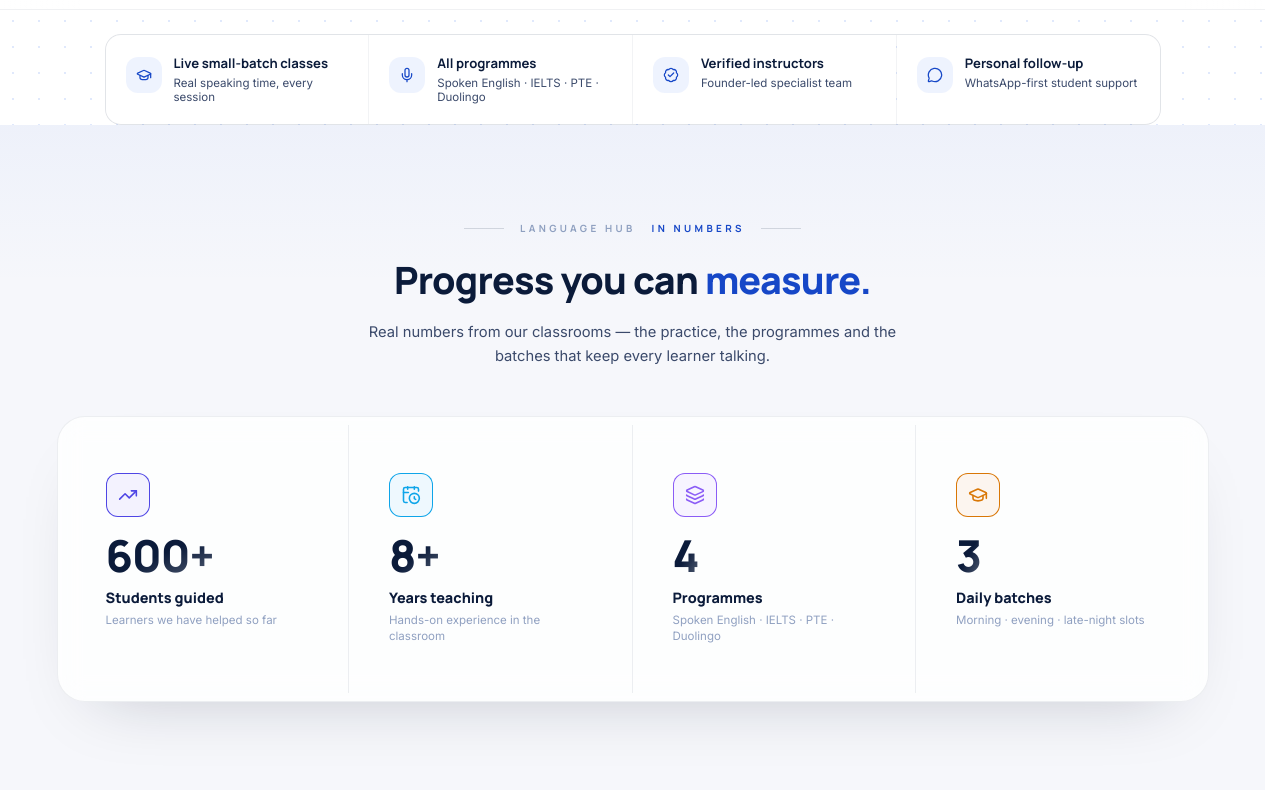
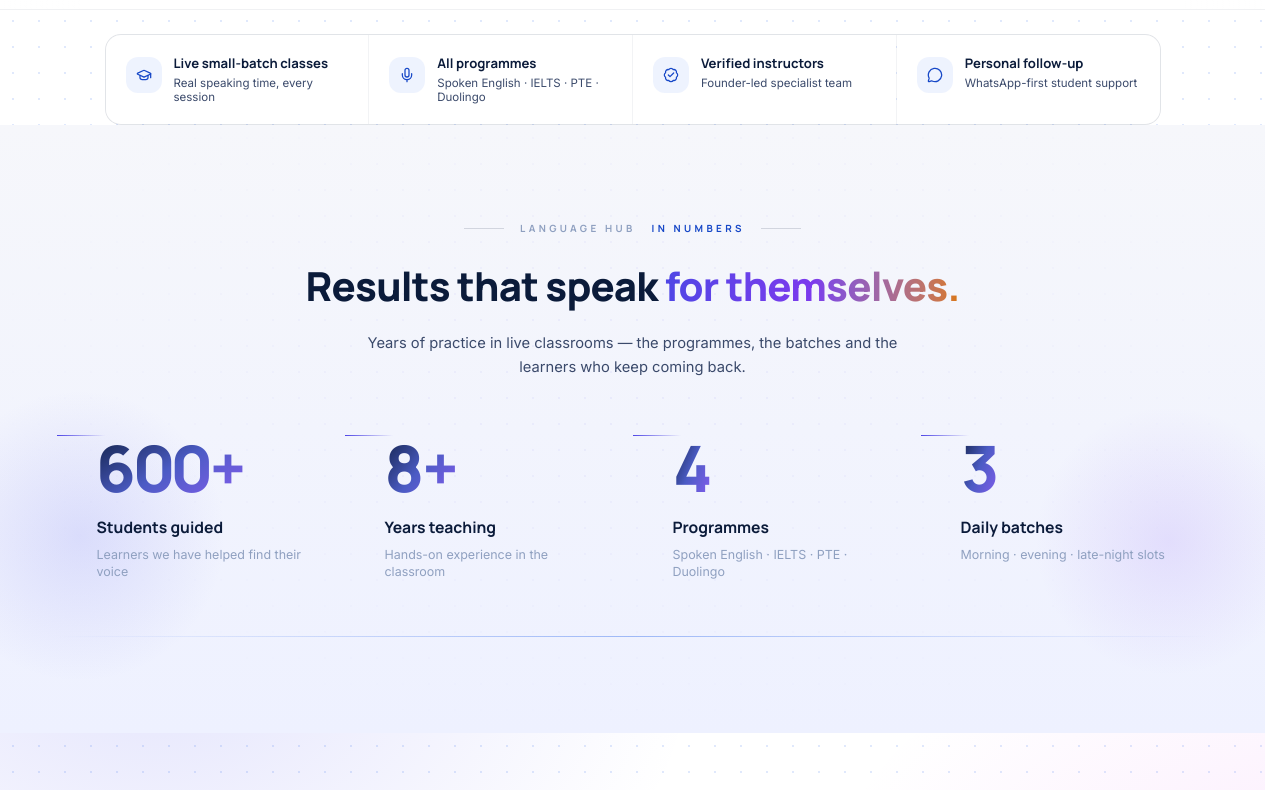
Before and after one commit to huzaifaameer-dev/Language-Hub-Real, a Next.js app: page / in a window 1280 px wide. Shown: the part 980-1770 px from the top of the page. Built offline with nearby package versions, Linux system fonts and the light colour scheme; no server answers; the database is empty; a web font is replaced by a local one.

Commit message:
feat(ui): stats -> premium light band, no icons, big gradient numerals

```diff
--- a/components/about/Stats.tsx
+++ b/components/about/Stats.tsx
@@ -3,12 +3,6 @@
 import { useEffect, useRef, useState } from "react";
 import { motion, useInView } from "framer-motion";
 import { useLang } from "@/components/LanguageProvider";
-import {
-  CalendarClock,
-  GraduationCap,
-  Layers,
-  TrendingUp,
-} from "lucide-react";
 
 const ease = [0.16, 1, 0.3, 1] as const;
 
@@ -27,40 +21,30 @@ const STAT_CARDS: {
   caption: string;
   key: keyof StatsData;
   suffix: string;
-  icon: typeof TrendingUp;
-  tone: string;
 }[] = [
   {
     label: "Students guided",
-    caption: "Learners we have helped so far",
+    caption: "Learners we have helped find their voice",
     key: "students",
     suffix: "+",
-    icon: TrendingUp,
-    tone: "#4f46e5",
   },
   {
     label: "Years teaching",
     caption: "Hands-on experience in the classroom",
     key: "yearsTeaching",
     suffix: "+",
-    icon: CalendarClock,
-    tone: "#0ea5e9",
   },
   {
     label: "Programmes",
     caption: "Spoken English · IELTS · PTE · Duolingo",
     key: "programmes",
     suffix: "",
-    icon: Layers,
-    tone: "#8b5cf6",
   },
   {
     label: "Daily batches",
     caption: "Morning · evening · late-night slots",
     key: "dailyBatches",
     suffix: "",
-    icon: GraduationCap,
-    tone: "#d97706",
   },
 ];
 
@@ -85,7 +69,7 @@ function CountUp({ target, suffix }: { target: number; suffix: string }) {
   }, [inView, target]);
 
   return (
-    <span ref={ref}>
+    <span ref={ref} className="tabular-nums">
       {val}
       {suffix}
     </span>
@@ -102,7 +86,7 @@ const labelFor = (s: { key: keyof StatsData; label: string }, dict: Record<strin
   return dict[map[s.key]] ?? s.label;
 };
 
-/** Editorial "in numbers" band — premium, restrained, live counts from the DB. */
+/** Premium light "track record" band — no icons, big gradient numerals. */
 export function Stats() {
   const [data, setData] = useState<StatsData | null>(null);
   const { dict } = useLang();
@@ -126,14 +110,33 @@ export function Stats() {
     <section
       id="stats"
       data-section
-      className="relative overflow-hidden bg-[#f6f7fb] px-6 py-20 sm:px-12 sm:py-24"
+      className="relative overflow-hidden bg-[linear-gradient(180deg,#F6F7FB_0%,#EEF1FF_100%)] px-6 py-20 sm:px-12 sm:py-24"
       aria-label="Language Hub in numbers"
     >
-      {/* Soft ambient top glow */}
+      {/* Soft ambient glows + faint dot texture */}
+      <div aria-hidden className="pointer-events-none absolute inset-0">
         <div
-        aria-hidden
-        className="pointer-events-none absolute inset-x-0 top-0 h-40 bg-gradient-to-b from-brand/[0.04] to-transparent"
+          className="absolute -left-32 top-1/3 h-[26rem] w-[26rem] rounded-[50%]"
+          style={{
+            background: "radial-gradient(50% 50% at 50% 50%, rgb(99 102 241 / 0.16), transparent 70%)",
+          }}
         />
+        <div
+          className="absolute -right-24 bottom-0 h-[24rem] w-[24rem] rounded-[50%]"
+          style={{
+            background: "radial-gradient(50% 50% at 50% 50%, rgb(139 92 246 / 0.14), transparent 70%)",
+          }}
+        />
+        <div
+          className="absolute inset-0 opacity-[0.35]"
+          style={{
+            backgroundImage: "radial-gradient(rgb(79 70 229 / 0.16) 1px, transparent 1px)",
+            backgroundSize: "26px 26px",
+            maskImage: "radial-gradient(ellipse at 50% 40%, black 10%, transparent 75%)",
+            WebkitMaskImage: "radial-gradient(ellipse at 50% 40%, black 10%, transparent 75%)",
+          }}
+        />
+      </div>
 
       <div className="relative mx-auto max-w-6xl">
         {/* Header */}
@@ -154,65 +157,69 @@ export function Stats() {
             whileInView={{ opacity: 1, y: 0 }}
             viewport={{ once: true, margin: "-40px" }}
             transition={{ duration: 0.55, ease, delay: 0.06 }}
-            className="mt-4 font-display text-[clamp(1.6rem,3.6vw,2.35rem)] font-extrabold tracking-[-0.02em] text-ink"
+            className="mt-5 font-display text-[clamp(1.7rem,3.8vw,2.5rem)] font-extrabold tracking-[-0.02em] text-ink"
           >
-            Progress you can <span className="text-brand-deep">measure.</span>
+            Results that speak{" "}
+            <span className="bg-gradient-to-r from-[#4f46e5] via-[#7c3aed] to-[#d97706] bg-clip-text text-transparent">
+              for themselves.
+            </span>
           </motion.h2>
           <motion.p
             initial={{ opacity: 0, y: 10 }}
             whileInView={{ opacity: 1, y: 0 }}
             viewport={{ once: true, margin: "-40px" }}
             transition={{ duration: 0.55, ease, delay: 0.12 }}
-            className="mx-auto mt-3 max-w-xl text-[0.92rem] leading-relaxed text-ink-2"
+            className="mx-auto mt-4 max-w-xl text-[0.92rem] leading-relaxed text-ink-2"
           >
-            Real numbers from our classrooms — the practice, the programmes and the
-            batches that keep every learner talking.
+            Years of practice in live classrooms — the programmes, the batches and
+            the learners who keep coming back.
           </motion.p>
         </div>
 
-        {/* Stat panel */}
-        <motion.div
-          initial={{ opacity: 0, y: 20 }}
-          whileInView={{ opacity: 1, y: 0 }}
-          viewport={{ once: true, margin: "-40px" }}
-          transition={{ duration: 0.65, ease, delay: 0.1 }}
-          className="mt-12 rounded-[1.75rem] border border-ink/[0.07] bg-white/80 shadow-[0_30px_70px_-40px_rgb(15_23_42/0.25)] backdrop-blur-md"
-        >
-          <div className="grid grid-cols-1 gap-y-8 p-8 sm:grid-cols-2 sm:gap-x-6 sm:p-10 lg:grid-cols-4 lg:gap-0 lg:p-2">
+        {/* Numerals */}
+        <div className="mt-14 grid grid-cols-1 gap-y-10 sm:grid-cols-2 sm:gap-x-8 lg:grid-cols-4 lg:gap-0">
           {STAT_CARDS.map((s, i) => (
             <motion.div
               key={s.key}
-                initial={{ opacity: 0, y: 16 }}
+              initial={{ opacity: 0, y: 18 }}
               whileInView={{ opacity: 1, y: 0 }}
               viewport={{ once: true, margin: "-40px" }}
-                transition={{ duration: 0.5, delay: 0.14 + i * 0.08, ease }}
-                className="group relative flex flex-col items-start lg:border-r lg:border-ink/[0.07] lg:px-10 lg:py-12 lg:last:border-r-0"
+              transition={{ duration: 0.55, delay: i * 0.08, ease }}
+              className="group relative border-t border-ink/[0.08] pt-8 lg:border-t-0 lg:px-10 lg:pt-0"
             >
-                <span
-                  className="grid h-11 w-11 place-items-center rounded-xl ring-1 ring-inset transition-transform duration-300 group-hover:scale-105"
-                  style={{
-                    backgroundColor: `${s.tone}10`,
-                    color: s.tone,
-                    borderColor: `${s.tone}1c`,
-                  }}
-                >
-                  <s.icon className="h-5 w-5" strokeWidth={1.9} />
-                </span>
-
-                <p className="mt-4 flex items-baseline gap-1 font-display text-[clamp(2rem,3.6vw,2.75rem)] font-black leading-none tracking-[-0.02em]">
-                  <span className="bg-gradient-to-br from-ink via-ink to-ink/70 bg-clip-text text-transparent">
+              {/* Big number */}
+              <p className="font-display text-[clamp(2.6rem,5vw,4rem)] font-black leading-none tracking-[-0.03em]">
+                <span className="bg-gradient-to-br from-ink via-[#4B5BC4] to-[#8B5CF6] bg-clip-text text-transparent">
                   <CountUp target={stats[s.key]} suffix={s.suffix} />
                 </span>
               </p>
 
-                <p className="mt-2.5 font-display text-[0.9rem] font-extrabold text-ink">
+              {/* Label + caption */}
+              <p className="mt-4 font-display text-[0.98rem] font-bold text-ink">
                 {labelFor(s, dict) || s.label}
               </p>
-                <p className="mt-1 text-[0.72rem] leading-snug text-ink-3">{s.caption}</p>
+              <p className="mt-1.5 max-w-[16rem] text-[0.78rem] leading-snug text-ink-3">
+                {s.caption}
+              </p>
+
+              {/* Fine hover accent */}
+              <span
+                aria-hidden
+                className="absolute -top-px left-0 h-px w-12 bg-gradient-to-r from-[#4f46e5] to-transparent lg:left-1/2 lg:top-0 lg:-translate-x-1/2 lg:w-0 lg:transition-all lg:duration-500 lg:group-hover:w-14"
+              />
             </motion.div>
           ))}
         </div>
-        </motion.div>
+
+        {/* Gold master-line under the band */}
+        <motion.div
+          initial={{ scaleX: 0 }}
+          whileInView={{ scaleX: 1 }}
+          viewport={{ once: true, margin: "-40px" }}
+          transition={{ duration: 0.8, ease }}
+          aria-hidden
+          className="mt-14 h-px w-full origin-left bg-gradient-to-r from-transparent via-brand/40 to-transparent"
+        />
       </div>
     </section>
   );
```
Lines whose indentation alone changed are shown as unchanged.
